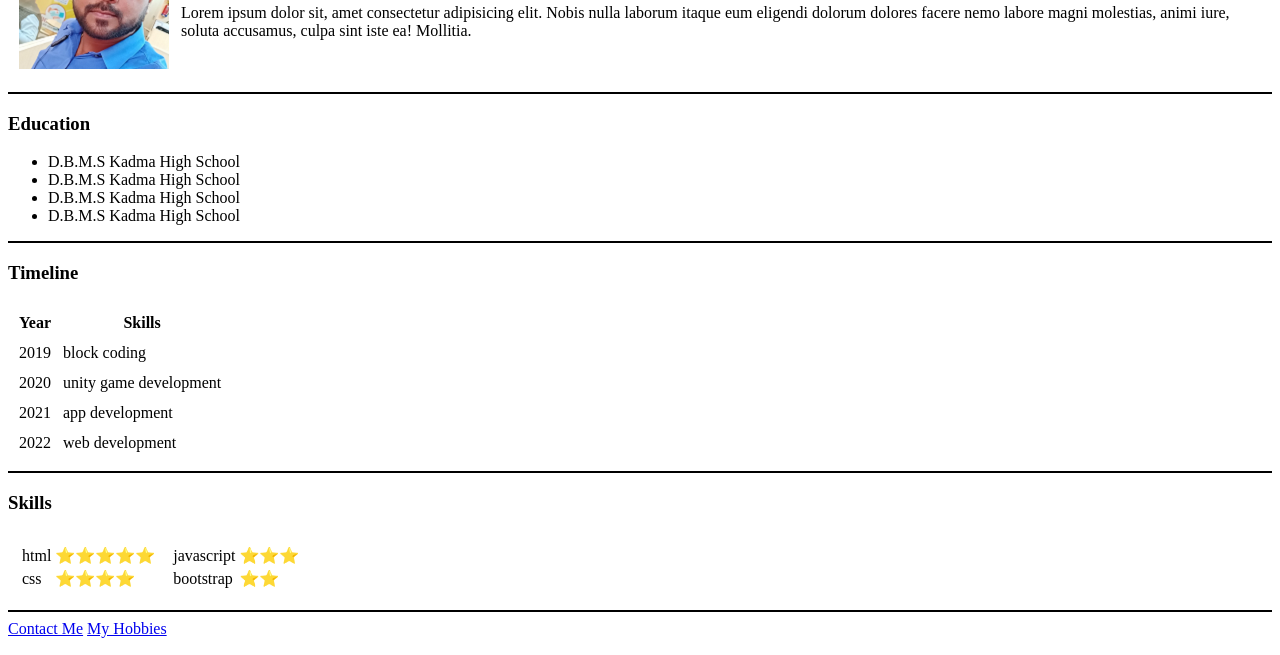
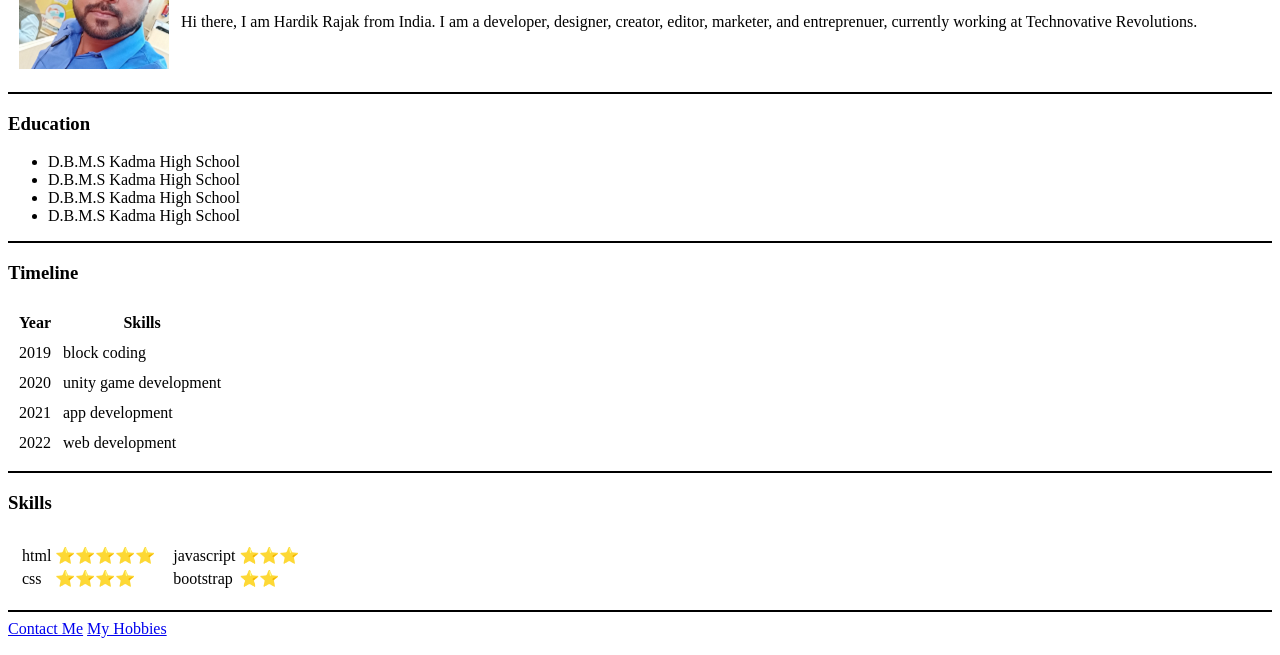
Before and after one commit to HardikRajak/Portfolio, a plain HTML site: page index.html in a window 1280 px wide. Shown: the part 145-800 px from the top of the page. Drawn offline with Linux system fonts and the light colour scheme.

Commit message:
Update index.html

```diff
--- a/index.html
+++ b/index.html
@@ -15,7 +15,7 @@
                     <td>
                          <h1>Hardik Rajak</h1>
                          <p><em>Founder and CEO at <strong>Technovative Revolutions</strong>.</em></p>
-                         <p>Lorem ipsum dolor sit, amet consectetur adipisicing elit. Nobis nulla laborum itaque eum eligendi dolorum dolores facere nemo labore magni molestias, animi iure, soluta accusamus, culpa sint iste ea! Mollitia.</p>
+                         <p>Hi there, I am Hardik Rajak from India. I am a developer, designer, creator, editor, marketer, and entreprenuer, currently working at Technovative Revolutions.</p>
                     </td>
                </tr>
           </table>
```
